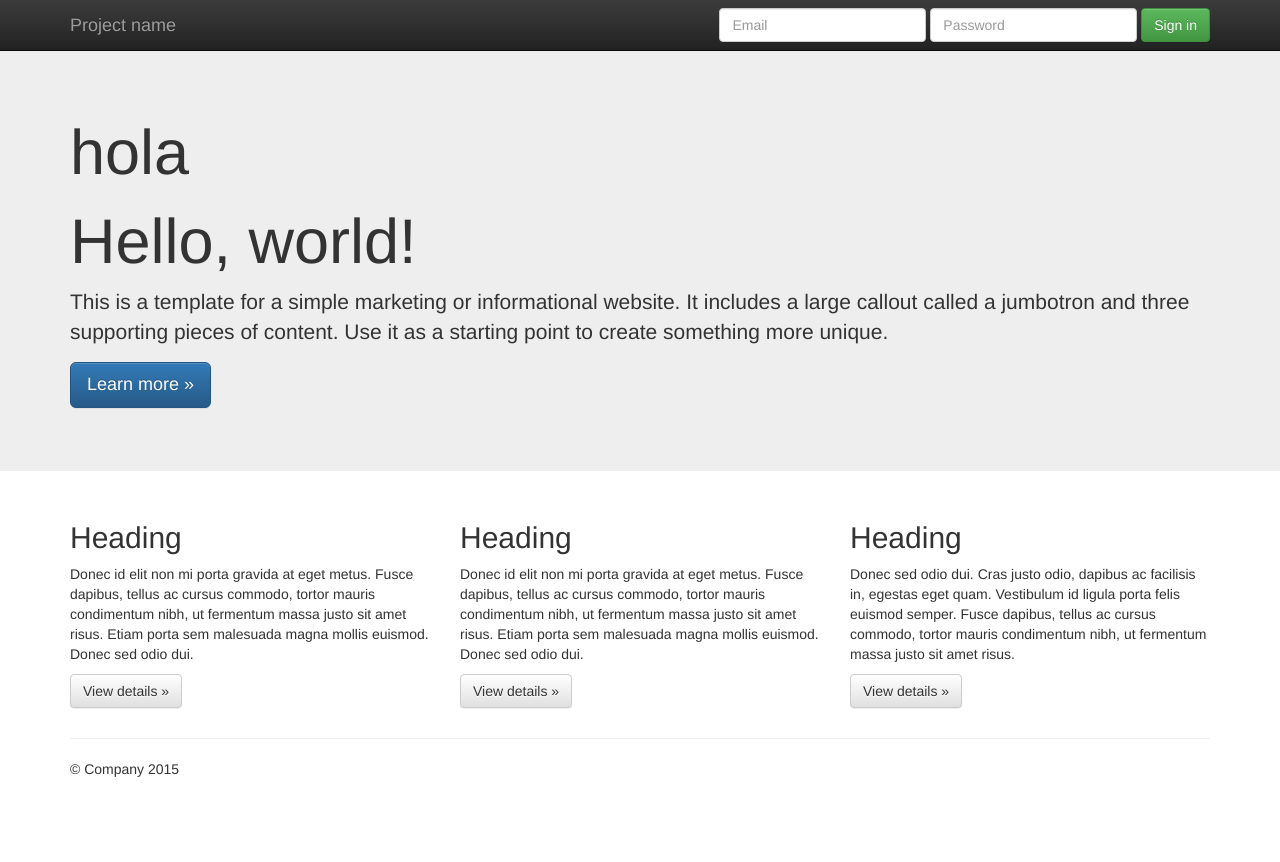
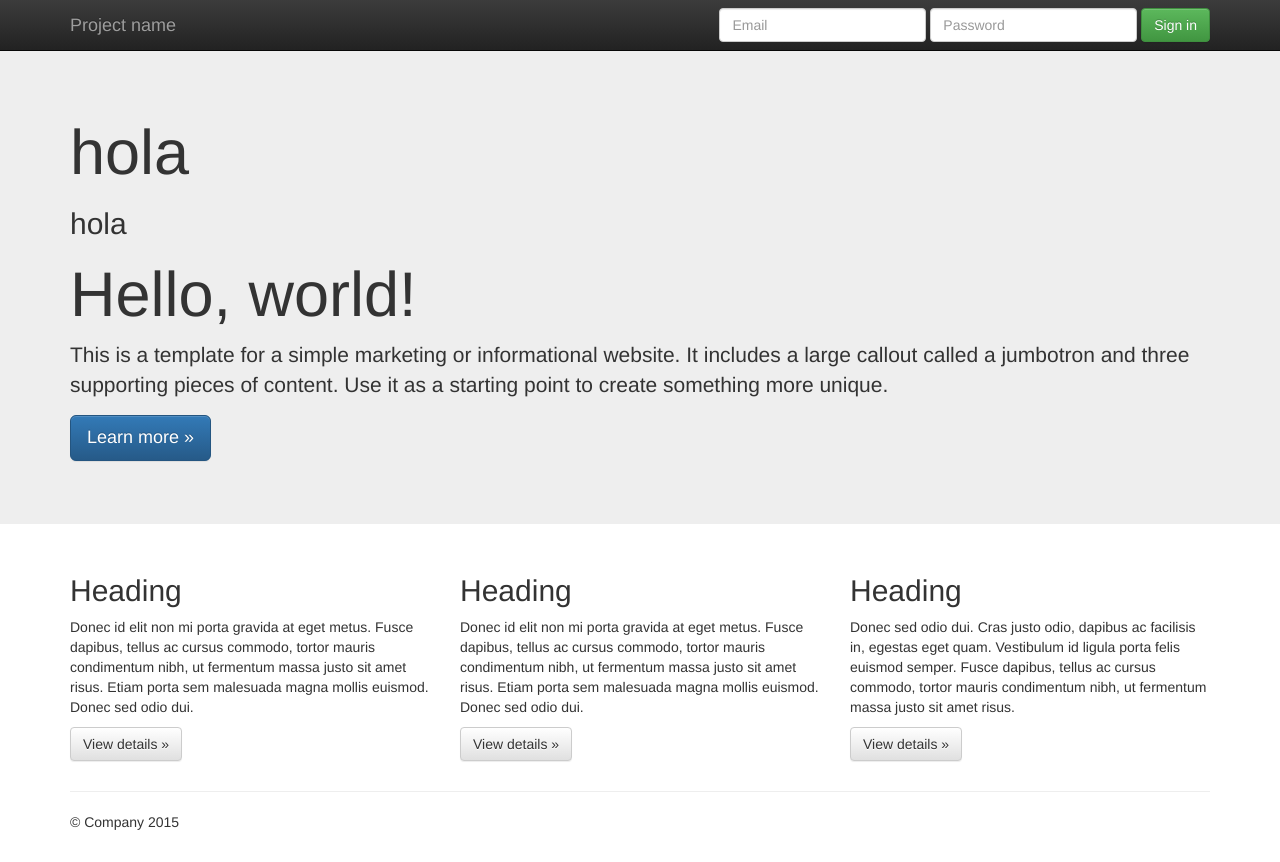
Before and after one commit to DanielMiralles12/severo-ed-git, a plain HTML site: page index.html in a window 1280 px wide. Before the commit the page ends 809 px from the top, so only its background shows below. Drawn offline with nearby package versions, Linux system fonts and the light colour scheme.

Commit message:
Modify body index

```diff
--- a/index.html
+++ b/index.html
@@ -56,7 +56,7 @@
     <div class="jumbotron">
       <div class="container">
         <h1>hola</h1>
-        <h2></h2>
+        <h2>hola</h2>
         <h1>Hello, world!</h1>
         <p>This is a template for a simple marketing or informational website. It includes a large callout called a jumbotron and three supporting pieces of content. Use it as a starting point to create something more unique.</p>
         <p><a class="btn btn-primary btn-lg" href="#" role="button">Learn more &raquo;</a></p>
```
